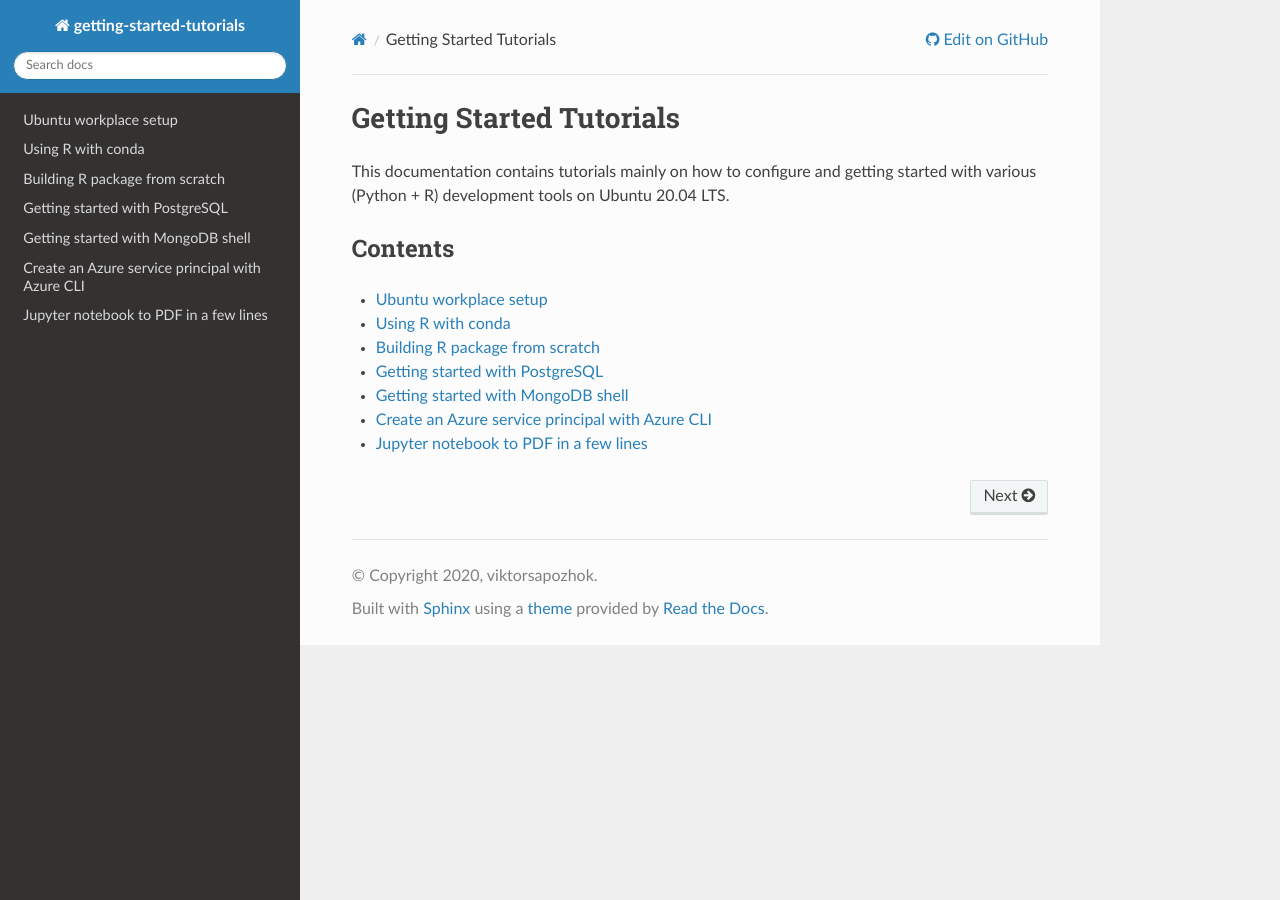
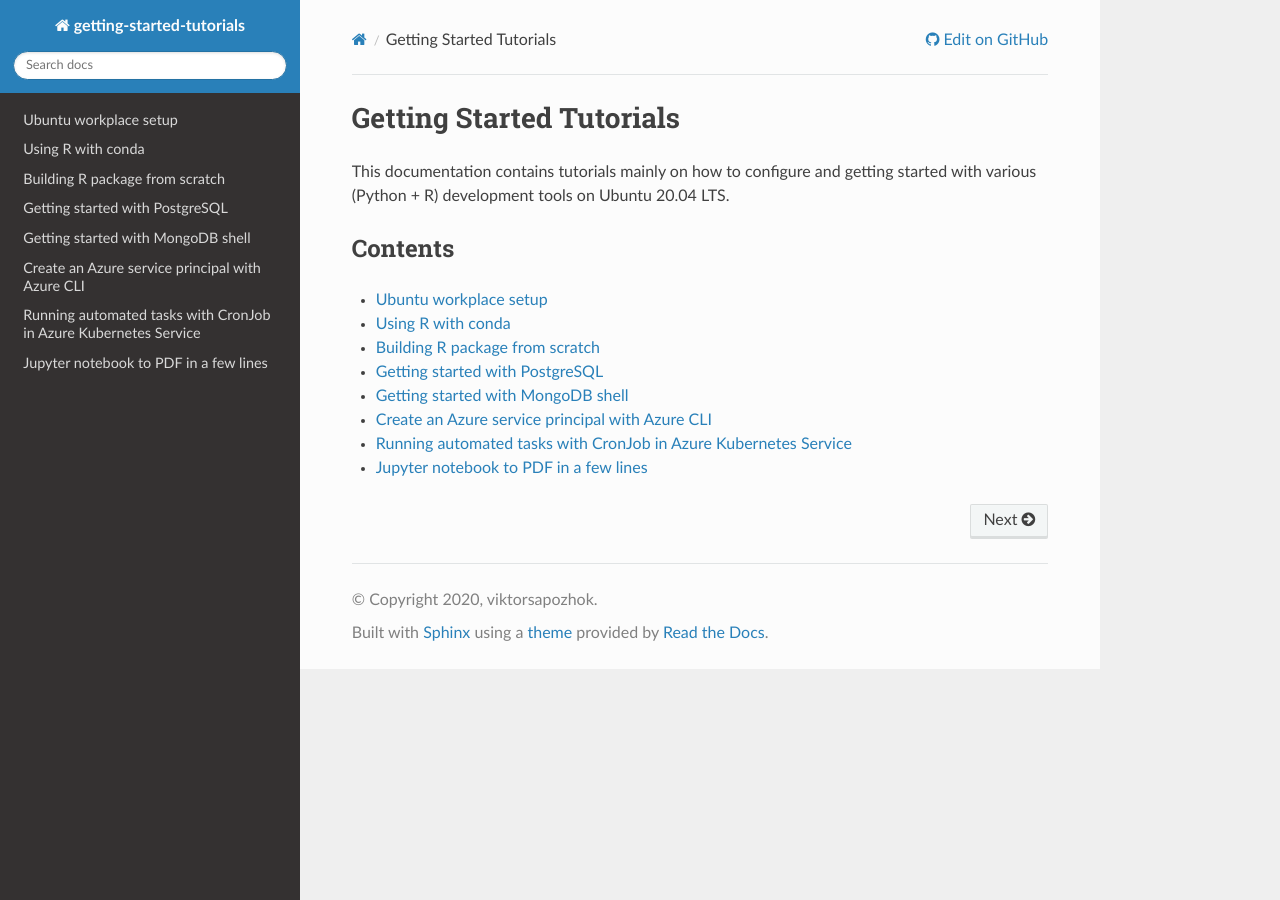
Before and after one commit to viktorsapozhok/getting-started-tutorials, a Sphinx documentation site: the page built from docs/source/index.rst, in a window 1280 px wide. Built offline with Sphinx 7.4.7 and the Read the Docs theme 2.0.0, drawn with Linux system fonts in a browser that asks for light colours; part of the change alters nothing that is shown.

Commit message:
processing aks tutorial

```diff
--- /dev/null
+++ b/docs/source/aks.rst
@@ -0,0 +1,163 @@
+Running automated tasks with CronJob in Azure Kubernetes Service
+================================================================
+
+.. code-block:: bash
+
+    az aks create \
+        --resource-group myResourceGroup \
+        --name myAKSCluster \
+        --node-count 1 \
+        --attach-acr myContainerRegistry \
+        --location westeurope
+
+.. code-block:: bash
+
+    az aks install-cli
+
+.. code-block:: bash
+
+    az aks get-credentials --resource-group myResourceGroup --name myAKSCluster
+
+.. code-block:: bash
+
+    $ kubectl get nodes
+    NAME                                STATUS   ROLES   AGE     VERSION
+    aks-nodepool1-13211777-vmss000000   Ready    agent   4m14s   v1.18.10
+
+.. code-block:: bash
+
+    az aks nodepool update \
+        --resource-group myResourceGroup \
+        --cluster-name mAKSCluster \
+        --name nodepool1 \
+        --enable-cluster-autoscaler \
+        --max-count 5 \
+        --min-count 1
+
+.. code-block:: bash
+
+    az aks nodepool add \
+        --resource-group myResourceGroup \
+        --cluster-name mAKSCluster \
+        --name turbo \
+        --node-count 1 \
+        --min-count 0 \
+        --max-count 1 \
+        --enable-cluster-autoscaler \
+        --labels hardware=highmem \
+        --node-taints turbo=yes:NoSchedule \
+        --max-pods 16 \
+        --node-vm-size Standard_DS5_v2
+
+.. code-block:: bash
+
+    az aks nodepool add \
+        --resource-group myResourceGroup \
+        --cluster-name mAKSCluster \
+        --name turbo \
+        --node-count 1 \
+        --min-count 0 \
+        --max-count 1 \
+        --enable-cluster-autoscaler \
+        --max-pods 16 \
+        --node-vm-size Standard_DS5_v2
+
+.. code-block:: bash
+
+    az aks nodepool delete \
+        --resource-group myResourceGroup \
+        --cluster-name mAKSCluster \
+        --name turbo
+
+.. code-block:: bash
+
+    $ kubectl get nodes
+    NAME                                STATUS   ROLES   AGE   VERSION
+    aks-nodepool1-13211777-vmss000000   Ready    agent   76m   v1.18.10
+    aks-turbo-13211777-vmss000000       Ready    agent   61s   v1.18.10
+
+.. code-block:: bash
+
+    $ kubectl get nodes
+    NAME                                STATUS   ROLES   AGE   VERSION
+    aks-nodepool1-13211777-vmss000000   Ready    agent   97m   v1.18.10
+
+.. code-block:: bash
+
+    az aks update \
+        --resource-group myResourceGroup \
+        --name mAKSCluster \
+        --cluster-autoscaler-profile scale-down-delay-after-add=3m scale-down-unneeded-time=3m
+
+.. code-block:: bash
+
+    kubectl create namespace tasks
+
+.. code-block:: bash
+
+    $ kubectl get pods --all
+    NAMESPACE     NAME                                  READY   STATUS    RESTARTS   AGE
+    kube-system   coredns-748cdb7bf4-8xzdf              1/1     Running   0          117m
+    kube-system   coredns-748cdb7bf4-sbgx4              1/1     Running   0          107m
+    kube-system   coredns-autoscaler-868b684fd4-wwn5m   1/1     Running   0          116m
+    kube-system   kube-proxy-xs74q                      1/1     Running   0          107m
+    kube-system   metrics-server-58fdc875d5-f7f9v       1/1     Running   0          117m
+    kube-system   tunnelfront-5b895bbf99-zk75k          1/1     Running   0          116m
+
+.. code-block:: bash
+
+    $ make deploy
+    $ make run-now
+    $ kubectl get pods --namespace dataflow                                                                                     ✔  dataflow Py  klr-aks-test ○  22:03:05
+    NAME                                       READY   STATUS      RESTARTS   AGE
+    dataflow-register-2021.01.12.22.02-dlcsh   0/1     Completed   0          2m28s
+
+.. code-block:: bash
+
+    $ kubectl describe pod dataflow-register-2021.01.12.22.02-dlcsh --namespace dataflow
+    ...
+    Events:
+      Type    Reason     Age   From               Message
+      ----    ------     ----  ----               -------
+      Normal  Scheduled  63s   default-scheduler  Successfully assigned dataflow/dataflow-register-2021.01.12.22.02-dlcsh to aks-nodepool1-13211777-vmss000000
+      Normal  Pulling    62s   kubelet            Pulling image "klrcontainerregistry.azurecr.io/dataflow:v0.1"
+      Normal  Pulled     39s   kubelet            Successfully pulled image "klrcontainerregistry.azurecr.io/dataflow:v0.1"
+      Normal  Created    29s   kubelet            Created container dataflow
+      Normal  Started    29s   kubelet            Started container dataflow
+
+.. code-block:: bash
+
+    $ make run-now
+    $ kubectl get pods --namespace dataflow
+
+    NAME                                       READY   STATUS    RESTARTS   AGE
+    dataflow-register-2021.01.12.22.09-wx22k   0/1     Pending   0          2m11s
+
+.. code-block:: bash
+
+    $ kubectl describe pod dataflow-register-2021.01.12.22.09-wx22k --namespace dataflow
+    ...
+    Events:
+      Type     Reason            Age                   From                Message
+      ----     ------            ----                  ----                -------
+      Normal   TriggeredScaleUp  3m14s                 cluster-autoscaler  pod triggered scale-up: [{aks-turbo-13211777-vmss 0->1 (max: 1)}]
+      Warning  FailedScheduling  2m8s (x3 over 3m16s)  default-scheduler   0/1 nodes are available: 1 node(s) didn't match node selector.
+      Normal   Scheduled         75s                   default-scheduler   Successfully assigned dataflow/dataflow-register-2021.01.12.22.36-zpldx to aks-turbo-13211777-vmss000002
+      Normal   Pulling           73s                   kubelet             Pulling image "klrcontainerregistry.azurecr.io/dataflow:v0.1"
+      Normal   Pulled            58s                   kubelet             Successfully pulled image "klrcontainerregistry.azurecr.io/dataflow:v0.1"
+      Normal   Created           50s                   kubelet             Created container dataflow
+      Normal   Started           49s                   kubelet             Started container dataflow
+
+.. code-block:: bash
+
+    $ kubectl get nodes
+    NAME                                STATUS   ROLES   AGE    VERSION
+    aks-nodepool1-13211777-vmss000000   Ready    agent   146m   v1.18.10
+    aks-turbo-13211777-vmss000002       Ready    agent   2m8s   v1.18.10
+
+
+
+Reference
+---------
+
+[1] `Authenticate with Azure Container Registry from Azure Kubernetes Service <https://docs.microsoft.com/en-gb/azure/aks/cluster-container-registry-integration>`__
--- a/docs/source/index.rst
+++ b/docs/source/index.rst
@@ -16,4 +16,5 @@ Contents
    postgres
    mongo
    az_principal
+   aks
    jupyter
```
